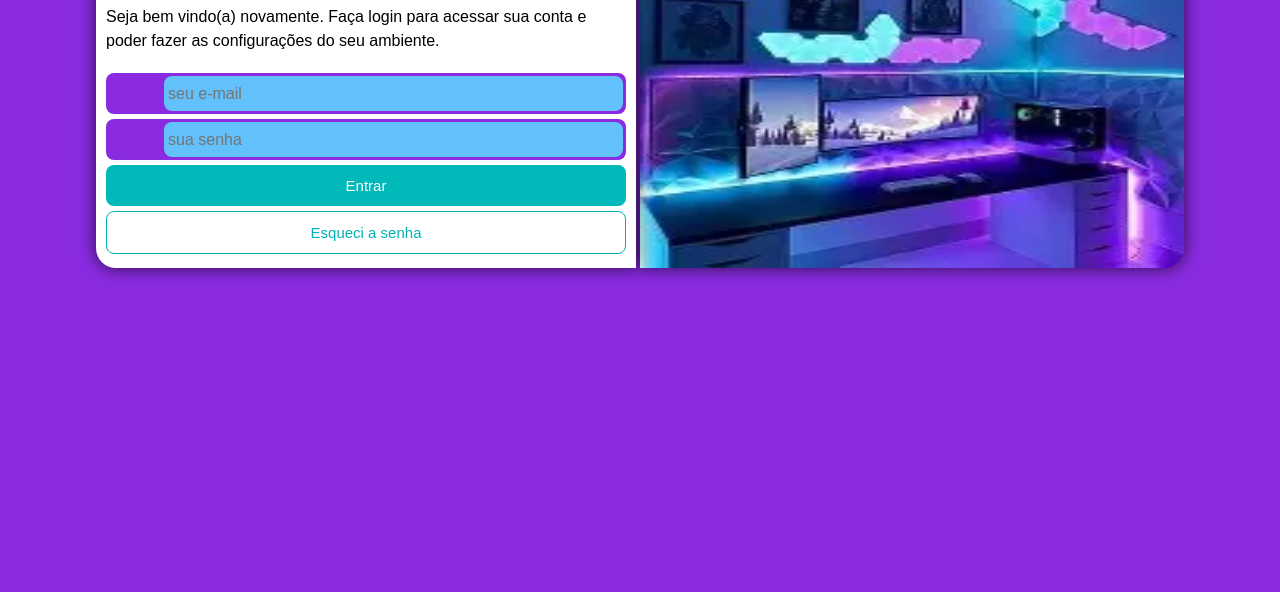
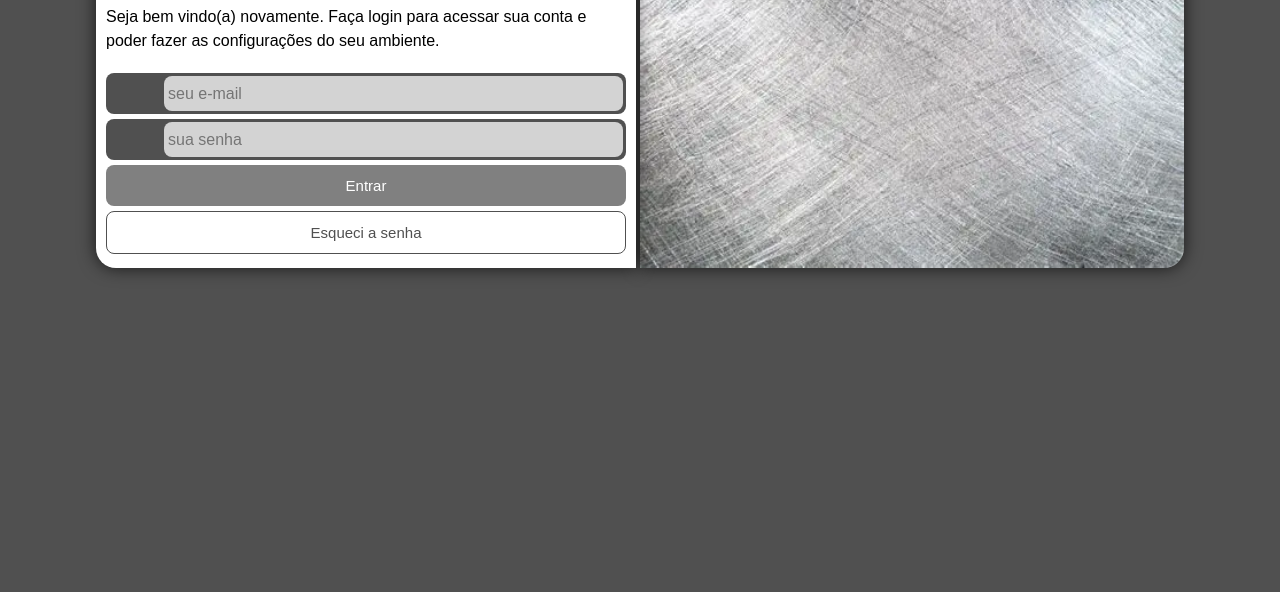
Before and after one commit to Higor-Ribeiro/projeto-login, a plain HTML site: page index.html in a window 1280 px wide. Shown: the part 208-800 px from the top of the page. Drawn offline with Linux system fonts and the light colour scheme.

Commit message:
Projeto-login

```diff
--- a/estilos/style.css
+++ b/estilos/style.css
@@ -1,12 +1,17 @@
 @charset "UTF-8";
-
+:root{
+    --cor1:white;
+    --cor2:lightgray;
+    --cor3:gray;
+    --cor4:rgb(80, 80, 80);
+}
 *{
     margin: 0px;
     padding: 0px;
 }
 body{
     font-family: Arial, Helvetica, sans-serif;
-    background-color: blueviolet;
+    background-color: var(--cor4);
 }
 main{
     margin: 60px auto;
@@ -24,7 +29,7 @@ main img{
 }
 section{
     width: 236px;
-    background-color: white;
+    background-color: var(--cor1);
     padding: 1px 10px 20px 10px;
     margin: auto;
     border-bottom-left-radius: 20px;
@@ -43,13 +48,13 @@ section #parágrafo{
 section .email,
 section .senha {
     text-align: right;
-    background-color: blueviolet;
+    background-color: var(--cor4);
     padding: 3px 3px 3px 0px;
     margin-bottom: 5px;
     border-radius: 8px;
 }
 section .input {
-    background-color: rgba(92, 214, 255, 0.87);
+    background-color: var(--cor2);
     border: none;
     font-size: 1em;
     padding-left: 4px;
@@ -59,11 +64,11 @@ section .input {
     display: inline-block;
 }
 section .input:focus{
-    background-color: white;
+    background-color: var(--cor1);
 }
 section #entrar{
-    background-color: rgb(1, 185, 185);
-    color: white;
+    background-color: var(--cor3);
+    color: var(--cor1);
     font-size: 15px;
     padding: 12px;
     margin-bottom: 5px;
@@ -72,21 +77,21 @@ section #entrar{
     border-radius: 8px;
 }
 section #entrar:hover{
-    background-color: darkcyan;
+    background-color: var(--cor4);
     cursor: pointer;
 }
 section a{
     text-decoration: none;
     text-align: center;
-    background-color: white;
-    color: rgb(0, 179, 179);
+    background-color: var(--cor1);
+    color: var(--cor4);
     font-size: 15px;
-    border: 1px solid rgb(0, 177, 177);
+    border: 1px solid var(--cor4);
     border-radius: 8px;
     padding: 12px;
     display: block;
     margin: auto;
 }
 section a:hover{
-    background-color: rgba(0, 202, 202, 0.589);
+    background-color: var(--cor2);
 }
--- a/index.html
+++ b/index.html
@@ -9,7 +9,7 @@
 </head>
 <body>
     <main>
-        <img src="img.jpg" alt="img.jpg">
+        <img src="fundo.webp" alt="img.jpg">
         <section>
             <h1>Login</h1>
             <p id="parágrafo">Seja bem vindo(a) novamente. Faça login para acessar sua conta e poder fazer as configurações do seu ambiente. </p>
```
Also changed, not shown: fundo.webp (added), img.jpg (deleted).
